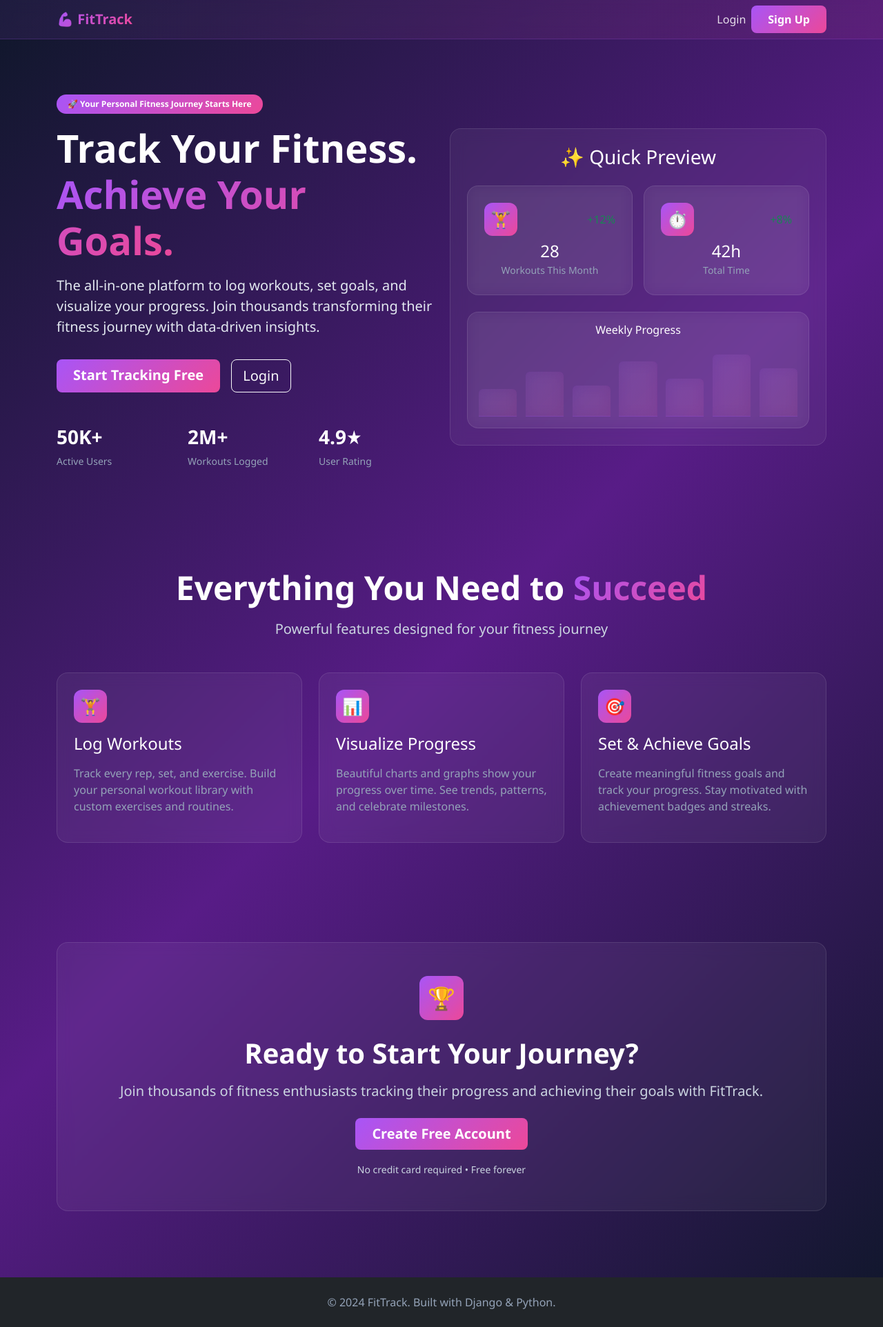
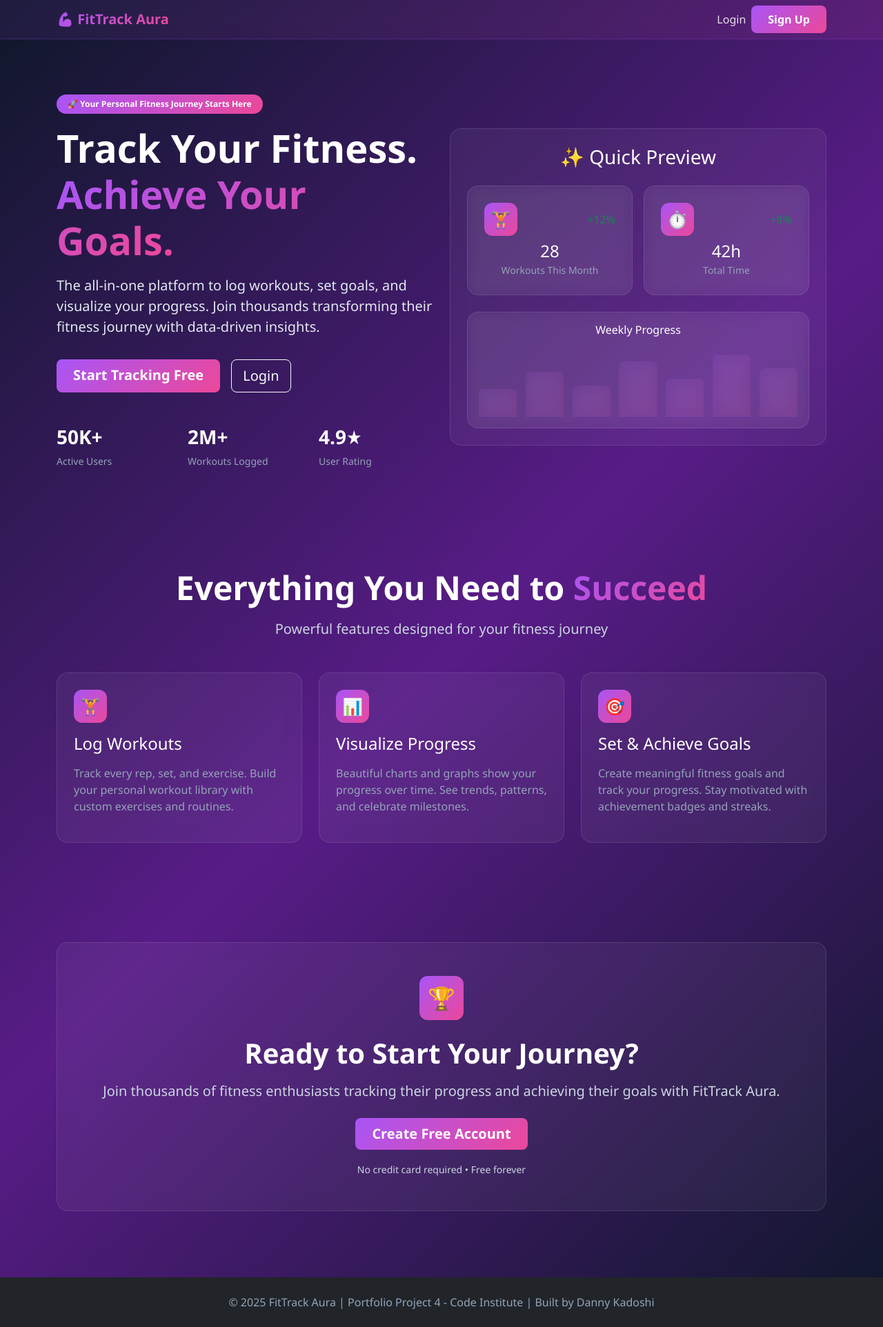
Before and after one commit to dannykadoshi/fit-track-aura, a Django app: page / in a window 1280 px wide. Shown: the whole page at 69% size. Run offline with Django 5.2, Linux system fonts and the light colour scheme.

Commit message:
Complete FitTrack Aura branding across all page titles and templates

```diff
--- a/templates/account/login.html
+++ b/templates/account/login.html
@@ -1,7 +1,7 @@
 {% extends 'base.html' %}
 {% load static %}
 
-{% block title %}Sign In - FitTrack{% endblock %}
+{% block title %}Sign In - FitTrack Aura{% endblock %}
 
 {% block extra_css %}
 <style>
--- a/templates/account/signup.html
+++ b/templates/account/signup.html
@@ -1,7 +1,7 @@
 {% extends 'base.html' %}
 {% load static %}
 
-{% block title %}Sign Up - FitTrack{% endblock %}
+{% block title %}Sign Up - FitTrack Aura{% endblock %}
 
 {% block extra_css %}
 <style>
@@ -54,7 +54,7 @@
                 <div class="stat-icon mx-auto mb-4" style="width: 80px; height: 80px; font-size: 2.5rem;">
                     💪
                 </div>
-                <h1 class="display-5 fw-bold text-white mb-2">Join FitTrack</h1>
+                <h1 class="display-5 fw-bold text-white mb-2">Join FitTrack Aura</h1>
                 <p class="text-muted">Start your fitness journey today</p>
             </div>
 
--- a/templates/base.html
+++ b/templates/base.html
@@ -4,7 +4,7 @@
 <head>
     <meta charset="UTF-8">
     <meta name="viewport" content="width=device-width, initial-scale=1.0">
-    <title>{% block title %}FitTrack - Your Fitness Journey{% endblock %}</title>
+    <title>{% block title %}FitTrack Aura- Your Fitness Journey{% endblock %}</title>
 
     <!-- Bootstrap CSS -->
     <link href="https://cdn.jsdelivr.net/npm/bootstrap@5.3.0/dist/css/bootstrap.min.css" rel="stylesheet">
@@ -48,7 +48,7 @@
     <nav class="navbar navbar-expand-lg navbar-dark bg-gradient-purple sticky-top">
         <div class="container">
             <a class="navbar-brand fw-bold" href="{% url 'home' %}">
-                <span class="gradient-text">💪 FitTrack</span>
+                <span class="gradient-text">💪 FitTrack Aura</span>
             </a>
 
             <button class="navbar-toggler" type="button" data-bs-toggle="collapse" data-bs-target="#navbarNav">
@@ -118,7 +118,7 @@
     <!-- Footer -->
     <footer class="bg-dark text-light py-4 mt-5">
         <div class="container text-center">
-            <p class="mb-0">© 2024 FitTrack. Built with Django & Python.</p>
+            <p class="mb-0">© 2025 FitTrack Aura | Portfolio Project 4 - Code Institute | Built by Danny Kadoshi</p>
         </div>
     </footer>
 
--- a/templates/errors/404.html
+++ b/templates/errors/404.html
@@ -4,7 +4,7 @@
 <head>
     <meta charset="UTF-8">
     <meta name="viewport" content="width=device-width, initial-scale=1.0">
-    <title>Page Not Found - FitTrack</title>
+    <title>Page Not Found - FitTrack Aura</title>
     <link href="https://cdn.jsdelivr.net/npm/bootstrap@5.3.0/dist/css/bootstrap.min.css" rel="stylesheet">
     <style>
         body {
--- a/templates/errors/500.html
+++ b/templates/errors/500.html
@@ -4,7 +4,7 @@
 <head>
     <meta charset="UTF-8">
     <meta name="viewport" content="width=device-width, initial-scale=1.0">
-    <title>Server Error - FitTrack</title>
+    <title>Server Error - FitTrack Aura</title>
     <link href="https://cdn.jsdelivr.net/npm/bootstrap@5.3.0/dist/css/bootstrap.min.css" rel="stylesheet">
     <style>
         body {
--- a/templates/goals/goal_confirm_delete.html
+++ b/templates/goals/goal_confirm_delete.html
@@ -1,7 +1,7 @@
 {% extends 'base.html' %}
 {% load static %}
 
-{% block title %}Delete Goal - FitTrack{% endblock %}
+{% block title %}Delete Goal - FitTrack Aura{% endblock %}
 
 {% block extra_css %}
 <style>
--- a/templates/goals/goal_form.html
+++ b/templates/goals/goal_form.html
@@ -1,7 +1,7 @@
 {% extends 'base.html' %}
 {% load static %}
 
-{% block title %}{% if goal %}Edit Goal{% else %}Create Goal{% endif %} - FitTrack{% endblock %}
+{% block title %}{% if goal %}Edit Goal{% else %}Create Goal{% endif %} - FitTrack Aura{% endblock %}
 
 {% block extra_css %}
 <style>
--- a/templates/goals/goal_list.html
+++ b/templates/goals/goal_list.html
@@ -1,7 +1,7 @@
 {% extends 'base.html' %}
 {% load static %}
 
-{% block title %}My Goals - FitTrack{% endblock %}
+{% block title %}My Goals - FitTrack Aura{% endblock %}
 
 {% block extra_css %}
 <style>
--- a/templates/pages/dashboard.html
+++ b/templates/pages/dashboard.html
@@ -1,7 +1,7 @@
 {% extends 'base.html' %}
 {% load static %}
 
-{% block title %}Dashboard - FitTrack{% endblock %}
+{% block title %}Dashboard - FitTrack Aura{% endblock %}
 
 {% block content %}
 <div class="container py-5">
--- a/templates/pages/home.html
+++ b/templates/pages/home.html
@@ -1,7 +1,7 @@
 {% extends 'base.html' %}
 {% load static %}
 
-{% block title %}FitTrack - Track Your Fitness Journey{% endblock %}
+{% block title %}FitTrack Aura - Track Your Fitness Journey{% endblock %}
 
 {% block content %}
 <section class="hero-section">
@@ -150,7 +150,7 @@
             <div class="stat-icon mx-auto mb-4" style="width: 64px; height: 64px; font-size: 2rem;">🏆</div>
             <h2 class="display-6 fw-bold mb-3">Ready to Start Your Journey?</h2>
             <p class="lead text-muted mb-4">
-                Join thousands of fitness enthusiasts tracking their progress and achieving their goals with FitTrack.
+                Join thousands of fitness enthusiasts tracking their progress and achieving their goals with FitTrack Aura.
             </p>
             {% if not user.is_authenticated %}
                 <a href="{% url 'account_signup' %}" class="btn btn-gradient-purple btn-lg">
--- a/templates/workouts/workout_confirm_delete.html
+++ b/templates/workouts/workout_confirm_delete.html
@@ -1,7 +1,7 @@
 {% extends 'base.html' %}
 {% load static %}
 
-{% block title %}Delete Workout - FitTrack{% endblock %}
+{% block title %}Delete Workout - FitTrack Aura{% endblock %}
 
 {% block extra_css %}
 <style>
--- a/templates/workouts/workout_detail.html
+++ b/templates/workouts/workout_detail.html
@@ -1,7 +1,7 @@
 {% extends 'base.html' %}
 {% load static %}
 
-{% block title %}{{ workout.title }} - FitTrack{% endblock %}
+{% block title %}{{ workout.title }} - FitTrack Aura{% endblock %}
 
 {% block extra_css %}
 <style>
--- a/templates/workouts/workout_form.html
+++ b/templates/workouts/workout_form.html
@@ -1,7 +1,7 @@
 {% extends 'base.html' %}
 {% load static %}
 
-{% block title %}{% if workout %}Edit Workout{% else %}Log New Workout{% endif %} - FitTrack{% endblock %}
+{% block title %}{% if workout %}Edit Workout{% else %}Log New Workout{% endif %} - FitTrack Aura{% endblock %}
 
 {% block extra_css %}
 <!-- Select2 CSS -->
--- a/templates/workouts/workout_list.html
+++ b/templates/workouts/workout_list.html
@@ -1,7 +1,7 @@
 {% extends 'base.html' %}
 {% load static %}
 
-{% block title %}My Workouts - FitTrack{% endblock %}
+{% block title %}My Workouts - FitTrack Aura{% endblock %}
 
 {% block extra_css %}
 <style>
```
